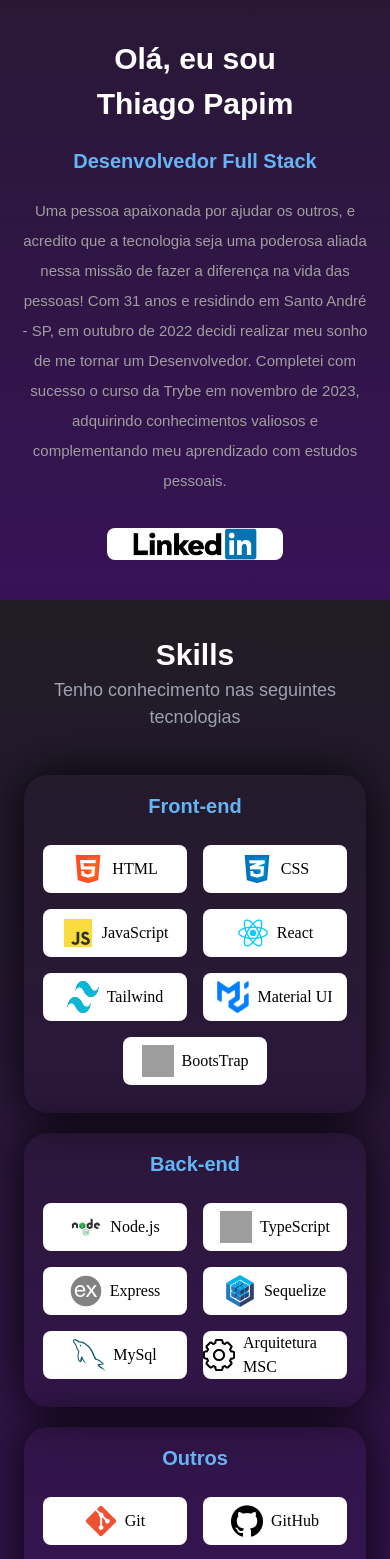
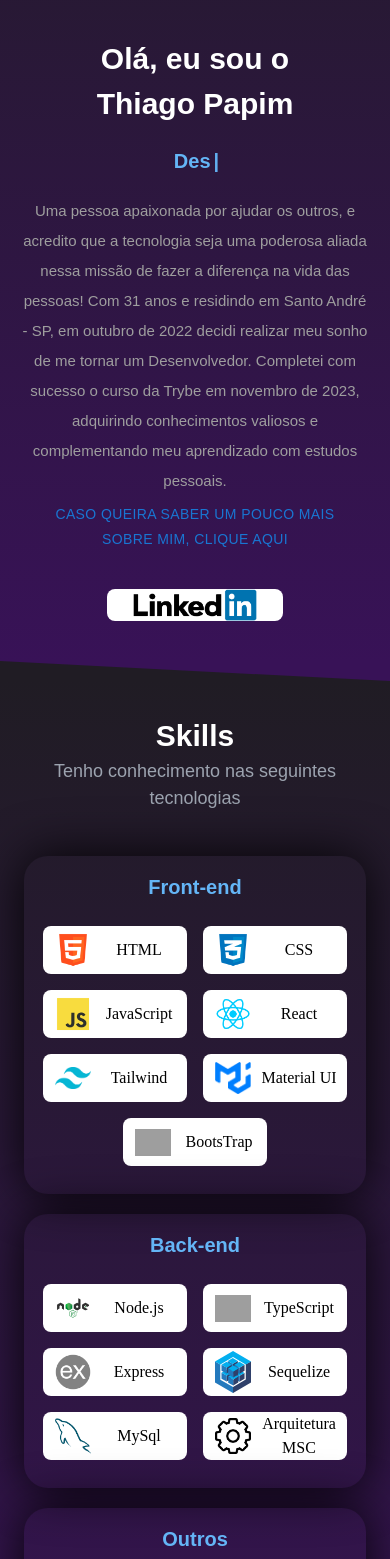
Before and after one commit to thiago-papim/thiago-papim.github.io, a React (Create React App) app: page / in a window 390 px wide. Shown: the part 320-1879 px from the top of the page. Built offline with nearby package versions, Linux system fonts and the light colour scheme; grey boxes are pictures that could not be loaded.

Commit message:
Arrumando typewwriter e div logos

```diff
--- a/package.json
+++ b/package.json
@@ -21,6 +21,7 @@
     "react-fullpage": "^0.1.19",
     "react-router-dom": "^5.3.4",
     "react-scripts": "^5.0.1",
+    "react-simple-typewriter": "^5.0.1",
     "web-vitals": "^2.1.4"
   },
   "homepage": "https://thiago-papim.github.io/",
--- a/src/App.css
+++ b/src/App.css
@@ -36,3 +36,16 @@
     transform: rotate(360deg);
   }
 }
+
+body {
+  background: #192026;
+}
+.divider {
+  width: 100%;
+  fill: #381257;
+}
+.segment {
+  background: linear-gradient(#f8f8f8, #f5f5f5);
+  background: linear-gradient(#bdbdbd, #f5f5f5);
+  background-color: #FFFFFF; /* Defina a cor de fundo desejada aqui */
+}
--- /dev/null
+++ b/src/components/DownloadPdf.js
@@ -0,0 +1,33 @@
+import React from 'react';
+import { Button, Divider } from '@mui/material';
+import pdf from '../curriculo/Profile.pdf';
+import pdfLogo from '../images/pdf.png';
+
+function DownloadPdf() {
+  const handleDownload = () => {
+    const link = document.createElement('a');
+    link.href = pdf;
+    link.download = 'Curriculo-Thiago-Papim.pdf';
+    link.click();
+  };
+
+  return (
+    <div className="flex flex-col items-center w-full">
+      <p
+        className="font-[Poppins] text-white"
+        style={ { fontFamily: 'Poppins, sans-serif', fontWeight: 500 } }
+      >
+        Baixar meu currículo em PDF
+      </p>
+      <Divider className="md:w-64 w-[90%] bg-gray-200" />
+      <Button
+        className="w-[50px] lg:w-[80px] hover:scale-105 trasform"
+        onClick={ handleDownload }
+      >
+        <img src={ pdfLogo } alt="adobe" />
+      </Button>
+    </div>
+  );
+}
+
+export default DownloadPdf;
--- a/src/components/Footer.js
+++ b/src/components/Footer.js
@@ -7,6 +7,7 @@
 import logoLinkedIn from '../images/logoLinkedIn.png';
 import logoWhatsapp from '../images/whatsapp.png';
 import logoGithub from '../images/logoGithubLigth.png';
+import DownloadPdf from './DownloadPdf';
 
 const arrMenu = [
   {
@@ -40,6 +41,7 @@
 
   return (
     <div className="flex flex-col w-full">
+      <DownloadPdf />
       <div className="flex flex-col sm:flex-row justify-center items-center">
         {arrMenu.map((e, i) => (
           <div
--- a/src/components/SkillsBack.js
+++ b/src/components/SkillsBack.js
@@ -50,16 +50,16 @@
         {
           front.map((e, i) => (
             <div
-              className="flex justify-center items-center
-              border-1 rounded-lg m-2 md:w-40 md:h-16 w-36 h-12 bg-white text-black"
+              className="flex justify-between items-center
+              border-1 rounded-lg m-2 md:w-44 md:h-16 w-36 h-12 bg-white text-black"
               key={ i }
             >
               <img
-                className="md:w-12 md:h-12 w-8 h-8"
+                className="w-1/4 ml-3"
                 src={ e.imagem }
                 alt={ e.nome }
               />
-              <p className="pl-2">{e.nome}</p>
+              <p className="px-1 w-3/4 text-center">{e.nome}</p>
             </div>
           ))
         }
--- a/src/components/SkillsFront.js
+++ b/src/components/SkillsFront.js
@@ -55,16 +55,16 @@
         {
           front.map((e, i) => (
             <div
-              className="flex justify-center items-center
+              className="flex justify-between items-center
               border-1 rounded-lg m-2 md:w-40 md:h-16 w-36 h-12 bg-white text-black"
               key={ i }
             >
               <img
-                className="md:w-12 md:h-12 w-8 h-8"
+                className="w-1/4 ml-3"
                 src={ e.imagem }
                 alt={ e.nome }
               />
-              <p className="pl-2">{e.nome}</p>
+              <p className="px-1 w-3/4 text-center">{e.nome}</p>
             </div>
           ))
         }
--- a/src/components/SkillsOutros.js
+++ b/src/components/SkillsOutros.js
@@ -50,16 +50,16 @@
         {
           front.map((e, i) => (
             <div
-              className="flex justify-center items-center
+              className="flex justify-between items-center
               border-1 rounded-lg m-2 md:w-40 md:h-16 w-36 h-12 bg-white text-black"
               key={ i }
             >
               <img
-                className="md:w-12 md:h-12 w-8 h-8"
+                className="w-1/4 ml-3"
                 src={ e.imagem }
                 alt={ e.nome }
               />
-              <p className="pl-2">{e.nome}</p>
+              <p className="px-1 w-3/4 text-center">{e.nome}</p>
             </div>
           ))
         }
--- a/src/components/Sobre.js
+++ b/src/components/Sobre.js
@@ -4,12 +4,20 @@
 /* eslint-disable react/prop-types */
 /* eslint-disable no-magic-numbers */
 /* eslint-disable max-len */
-import React from 'react';
-import { useMediaQuery } from '@mui/material';
+import React, { useState } from 'react';
+import { Button, Collapse, useMediaQuery } from '@mui/material';
+import { useTypewriter, Cursor, Typewriter } from 'react-simple-typewriter';
 import avatar from '../images/logo-terno.png';
 import linkedIn from '../images/nome-linkedin.png';
 
 function Sobre() {
+  const [expanded, setExpanded] = React.useState(false);
+  const { text } = useTypewriter({
+    words: ['Devloper', 'FullStack', 'Testando'],
+    loop: {},
+  });
+  const [wordIndex, setWordIndex] = useState(0);
+  const words = ['Desenvolvedor Front-end', 'Desenvolvedor Back-end', 'Desenvolvedor Full-Stack'];
   return (
     <div
       className="flex w-full flex-col lg:flex-row text-white justify-center bg-gradient-to-b from-[#201c24] to-[#381257] pt-24"
@@ -22,16 +30,27 @@
             style={ { fontFamily: 'Poppins, sans-serif', fontWeight: 600 } }
             className="text-center lg:text-left lg:text-[50px] md:text-[40px] text-[30px]"
           >
-            Olá, eu sou
+            Olá, eu sou o
             <br />
             Thiago Papim
           </p>
-          <p
-            style={ { fontFamily: 'Poppins, sans-serif', fontWeight: 600 } }
-            className="py-5 text-[#64b5f6] text-center lg:text-left lg:text-[32px] md:text-[25px] text-[20px]"
-          >
-            Desenvolvedor Full Stack
-          </p>
+          <div>
+            <p
+              style={ { fontFamily: 'Poppins, sans-serif', fontWeight: 600 } }
+              className="py-5 text-[#64b5f6] text-center lg:text-left lg:text-[32px] md:text-[25px] text-[20px]"
+            >
+              <Typewriter
+                words={ words }
+                loop
+                cursor
+                cursorStyle="|"
+                typeSpeed={ 50 }
+                onLoop={ (loopCount) => {
+                  setWordIndex((prevIndex) => (prevIndex + 1) % words.length);
+                } }
+              />
+            </p>
+          </div>
           <p
             style={ { fontFamily: 'Poppins, sans-serif', fontWeight: 400, lineHeight: '30px' } }
             className="text-[#9e9e9e] text-center lg:text-left lg:text-[20px] md:text-[18px] text-[15px]"
@@ -39,6 +58,31 @@
             Uma pessoa apaixonada por ajudar os outros, e acredito que a tecnologia seja uma poderosa aliada nessa missão de fazer a diferença na vida das pessoas!
             Com 31 anos e residindo em Santo André - SP, em outubro de 2022 decidi realizar meu sonho de me tornar um Desenvolvedor. Completei com sucesso o curso da Trybe em novembro de 2023, adquirindo conhecimentos valiosos e complementando meu aprendizado com estudos pessoais.
           </p>
+          <Collapse
+            in={ expanded }
+            style={ { fontFamily: 'Poppins, sans-serif' } }
+          >
+            <p
+              style={ { fontFamily: 'Poppins, sans-serif', fontWeight: 400, lineHeight: '30px' } }
+              className="text-[#9e9e9e] text-center lg:text-left lg:text-[20px] md:text-[18px] text-[15px]"
+            >
+              Desde jovem, sempre sonhei em ser desenvolvedor. Trabalhei desde os 15 anos e me dediquei em todas as áreas em que atuei. Passei por diferentes trabalhos, como vendedor de consórcio, montador e técnico de computadores, metalúrgico, porteiro, gerente de lan house e até mesmo na produção de uma fábrica de doces. Minha paixão pela tecnologia sempre esteve presente em todas essas experiências.
+
+              Concluí meu curso na área de desenvolvimento de software e tenho trabalhado como freelancer, colocando em prática o que aprendi. Agora, estou em busca de novas oportunidades. Estou pronto para contribuir com minha experiência e dedicação.
+            </p>
+          </Collapse>
+          <Button
+            onClick={ () => {
+              if (expanded) {
+                setExpanded(false);
+              } else {
+                setExpanded(true);
+              }
+            } }
+            style={ { fontFamily: 'Poppins, sans-serif', fontWeight: 500 } }
+          >
+            {expanded ? 'Recolher' : 'Caso queira saber um pouco mais sobre mim, clique aqui'}
+          </Button>
           <div className="flex justify-center pt-3">
             <button
               style={ { fontFamily: 'Poppins, sans-serif', fontWeight: 500 } }
--- a/src/pages/Home.js
+++ b/src/pages/Home.js
@@ -12,12 +12,14 @@
 import Projetos from '../components/Projetos';
 import Contato from '../components/Contato';
 import Footer from '../components/Footer';
+import DividerT from '../utils/DividerT';
 
 function Home() {
   return (
     <div id="Inicio">
       <Header />
       <Sobre />
+      <DividerT medida="0 0 50 100" />
       {/* Skills */}
       <div
         id="Skills"
@@ -41,6 +43,7 @@
           <SkillsOutros />
         </div>
       </div>
+      <DividerT medida="0 0 100 100" />
       {/* Projetos */}
       <div
         id="Projetos"
@@ -62,6 +65,7 @@
           <Projetos />
         </div>
       </div>
+      <DividerT medida="0 0 50 100" />
       {/* Contato */}
       <div
         id="Contato"
@@ -84,6 +88,7 @@
           <Contato />
         </div>
       </div>
+      <DividerT medida="0 0 100 100" />
       <div className="flex flex-col justify-center items-center bg-[#201c24] py-3">
         <p
           style={ { fontFamily: 'Poppins, sans-serif', fontWeight: 600 } }
--- /dev/null
+++ b/src/utils/DividerT.js
@@ -0,0 +1,19 @@
+/* eslint-disable react/prop-types */
+import React from 'react';
+
+function Segment({ medida }) {
+  return (
+    <div>
+      <svg
+        className="divider bg-[#201c24] h-[20px] md:h-[35px]"
+        viewBox={ medida }
+        preserveAspectRatio="none"
+      >
+        <path d="M0 0 L50 100 L100 0 Z" />
+      </svg>
+      <div className="segment" />
+    </div>
+  );
+}
+
+export default Segment;
```
Also changed, not shown: 1 other file (tests, documents, lock files or other folders).
